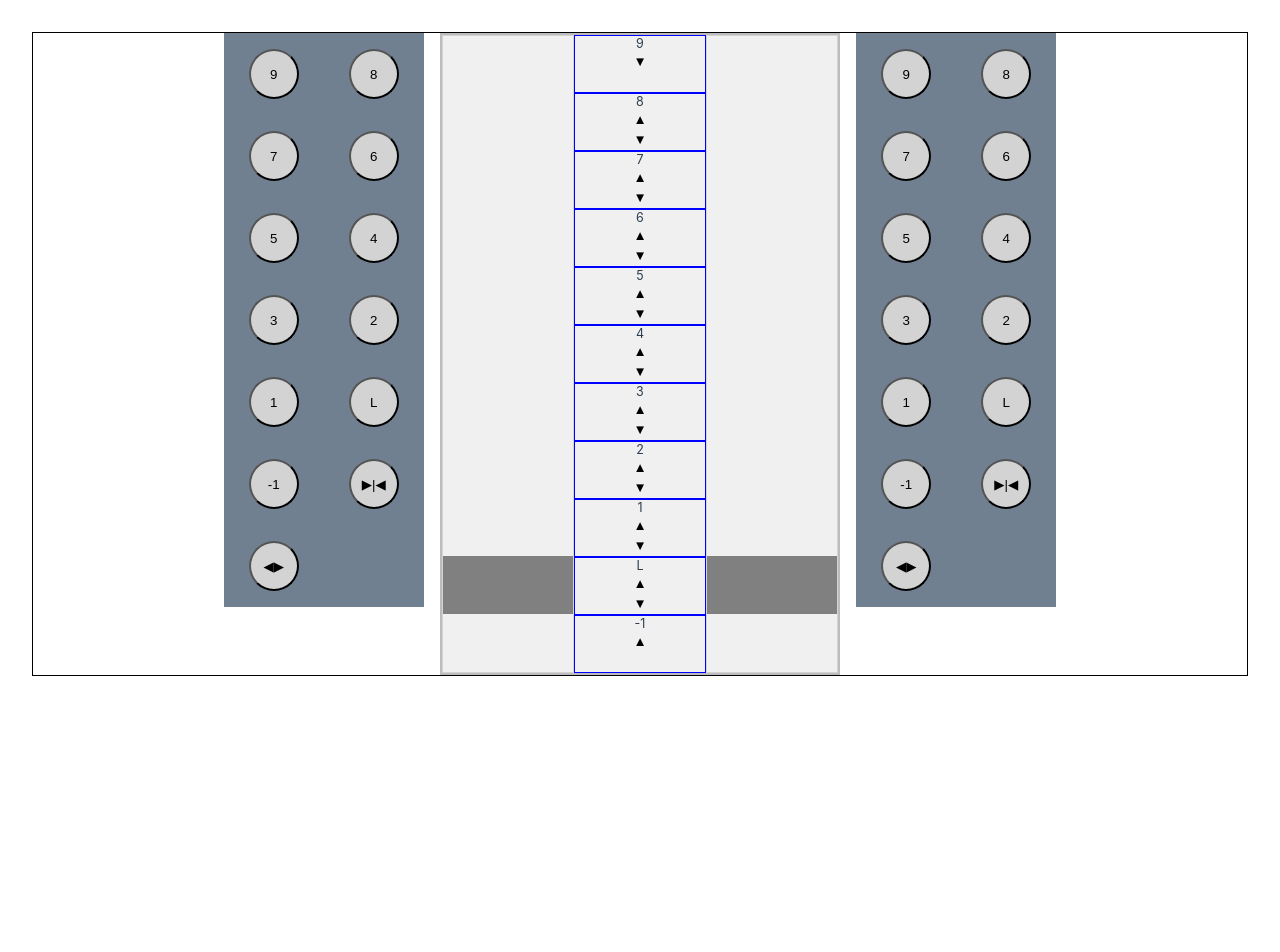
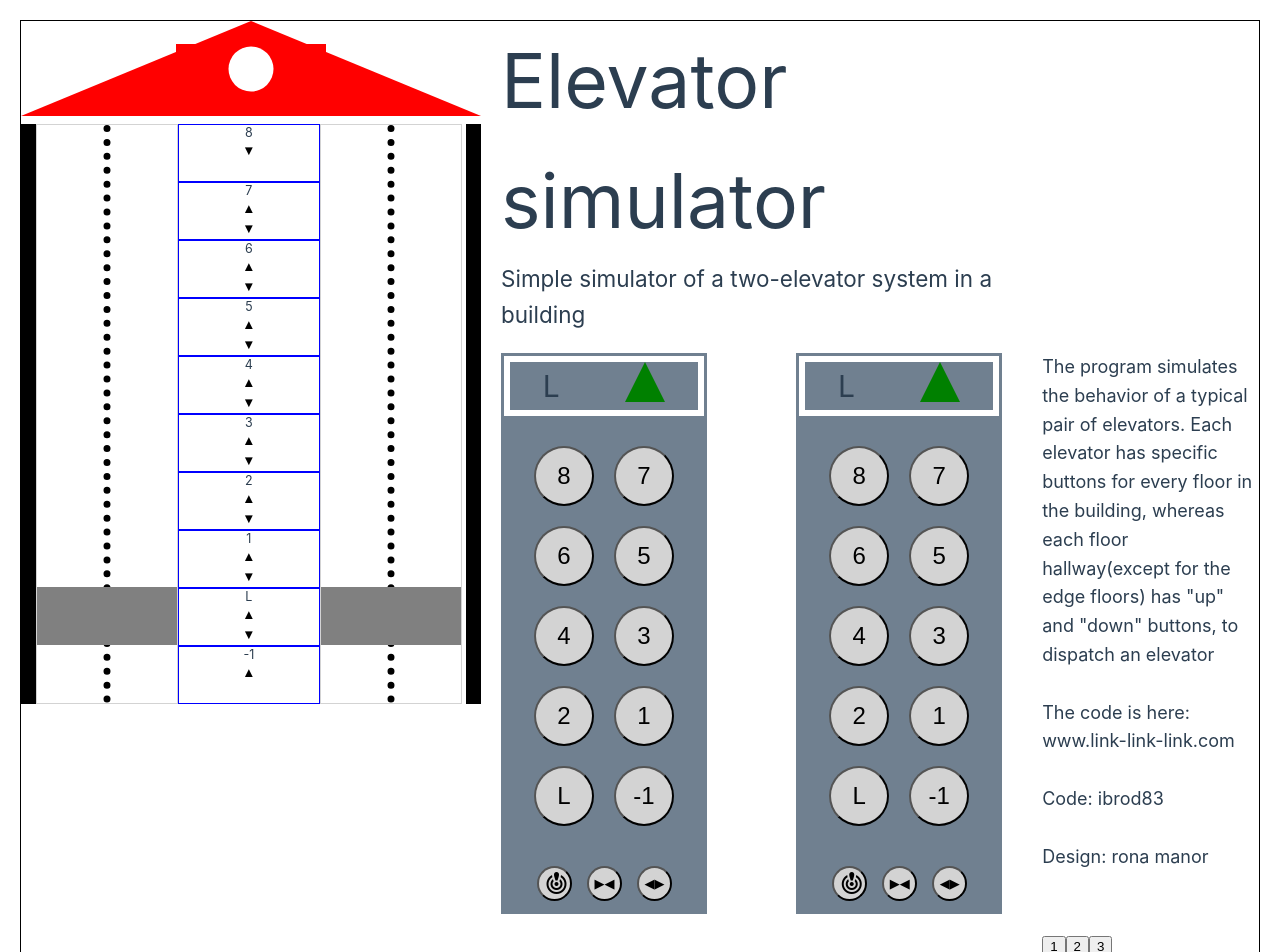
Before and after one commit to ibrod83/elevator-vue, a Vue app: page / in a window 1280 px wide. Shown: the top 952 px of the page. Before the commit the page ends 800 px from the top, so only its background shows below. Built offline with nearby package versions, Linux system fonts and the light colour scheme.

Commit message:
testing grid

```diff
--- a/index.html
+++ b/index.html
@@ -3,6 +3,8 @@
   <head>
     <meta charset="UTF-8">
     <link rel="icon" href="/favicon.ico">
+    <link href="https://fonts.googleapis.com/css2?family=Material+Symbols+Outlined" rel="stylesheet" />
+
     <meta name="viewport" content="width=device-width, initial-scale=1.0">
     <title>Vite App</title>
   </head>
--- a/src/assets/base.css
+++ b/src/assets/base.css
@@ -19,6 +19,7 @@
   --vt-c-text-light-2: rgba(60, 60, 60, 0.66);
   --vt-c-text-dark-1: var(--vt-c-white);
   --vt-c-text-dark-2: rgba(235, 235, 235, 0.64);
+  font-size: 62.5%;
 }
 
 /* semantic color variables for this project */
--- a/src/components/Elevator.scss
+++ b/src/components/Elevator.scss
@@ -1,12 +1,7 @@
-.yoyo {
-  color: red;
-}
-
-
-
 .container {
 
-  padding: 4rem 20rem;
+  // padding: 10%;
+  padding:5% 13%;
 
   @media (max-width: 1280px) {
     padding: 2rem 2rem;
@@ -16,92 +11,190 @@
     padding: 1rem 0.3rem;
   }
 
-  // @media (max-width: 1024px) {
-  //   padding: 2rem 2rem;
-  // }
 }
 
-#panels {
-  border: 1px solid black;
+.button {
+  font-size: x-large;
+  justify-self: center;
+  align-self: center;
   display: flex;
-  justify-content: center;
-  gap: 1rem;
+  text-align: center;
+  justify-content: space-around;
+  align-items: center;
+  height: 6rem;
+  width: 6rem;
+  border-radius: 100%;
+  background-color: lightgrey;
 }
 
-#indicators {
+
+
+.main {
+  border: 1px solid black;
+  grid-template-columns: repeat(10, fr);
+  // grid-template-rows: repeat(8, 8rem);
+  grid-template-rows: repeat(2, auto);
+  gap: 2rem;
+  display: grid;
+}
+
+
+
+.panels {
+  gap: 4%;
+  grid-column-start: 4;
+  grid-column-end: 5;
   display: flex;
-  /* justify-content: center; */
-  flex-direction: column;
-  align-items: center;
+  justify-content: space-between;
+
 }
 
 .building {
+  grid-column-start: 1;
+  grid-column-end: 4;
+  grid-row: 1 / -1;
+  position: relative;
 
+
+}
+
+.header {
+  h1{
+    font-size: 7.5rem;
+  }
+  grid-column-start: 4;
+  // grid-column-end: auto;
+}
+
+.description {
+  padding-left: 2rem;
+  grid-column-start: 5;
+  grid-column-end: 6;
+  // grid-row-start: 2;
+  // grid-row-end: 4;
+  font-size: large;
+}
+
+.controls {
+  padding-left: 2rem;
+  grid-column-start: 5;
+  grid-column-end: 6;
+  // grid-row: 7/-1
+}
+
+@media (max-width: 768px) {
+  .main {
+    grid-template-columns: 100%;
+    grid-template-rows: max-content;
+  }
+  .description{
+    order:5;
+  }
+  .building{
+    order:3;
+  }
+  .panels{
+    order:2
+  }
+  .controls{
+    order:4
+  }
+  .header{
+    order:1
+  }
+  .panels,
+  .description,
+  .header,
+  .building,
+  .controls {
+    grid-column: auto; // Reset grid-column
+    // grid-row: auto; // Reset grid-row
+  }
+
+
+}
+
+
+.building__body {
+  width: 46rem;
   position: relative;
-  background-color: #f0f0f0;
-  border: 2px solid #bcbcbc;
-  // align-items:;
+  border-right:1.5rem solid black;
+  border-left:1.5rem solid black;
   display: flex;
-  // flex-direction: column;
+}
+
+.building__roof {
+  margin-bottom: 0.8rem;
+  height: 9.5rem;
+  position: relative;
+}
+
+.building__roof-triangle {
+
+  width: 0rem;
+  height: 0rem;
+  border-style: solid;
+  border-width: 0 23rem 9.5rem 23rem;
+  border-color: transparent transparent red transparent;
+  transform: rotate(0deg);
+
+}
+
+.building__roof-rectangle {
+  width: 15rem;
+  height: 5rem;
+  position: absolute;
+  background-color: red;
+  top: 50%;
+  left: 50%;
+  transform: translate(-50%, -50%);
+}
+
+.building__roof-circle {
+  width: 4.5rem;
+  height: 4.5rem;
+  background: white;
+  border-radius: 50%;
+  position: absolute;
+  top: 50%;
+  left: 50%;
+  transform: translate(-50%, -50%);
+}
+
+.building__shaft {
   width: 33%;
-
-  // .building__floor {
-  // display: flex;
-  // height: 3.5rem;
-   .building__shaft{
-    border:1px solid lightgrey;
-    width: 33.33%;
+  border: 0.1rem solid lightgrey;
+  // width: 33.33%;
   display: flex;
   flex-direction: column;
   position: relative;
-    .building__shaft-elevator {
-      transition: bottom 0.2s linear; /* Smooth transition for 1 second */
-
-      position: absolute;
-      width:100%;
-      min-height: 58px;
-      display: flex;
-      height: 100%;
-      height:58px;
-      background-color: lightgray;
-      // width: 33.33%;
-      justify-content: center;
-      // border: 1px solid pink;
-
-      .elevator__door{
-        background-color: grey;
-        // border: 1px solid black;
-        // z-index: 1000;
-        position: absolute;
-        height: 100%;
-        width: 50%; /* Doors cover half the cart width each */
-      }
-
-      .elevator__door--right{
-        // background-color: aqua;
-        right: 0;
 
 }
-      .elevator__door--left{
-        // background-color: green;
-        left: 0;
-      }
-      .elevator__indicator{
-        z-index: 2000;
-      }
-    }
+.building__shaft::before {
+  content: ""; /* Required for pseudo-elements */
+  position: absolute; /* Position the pseudo-element */
+  top: 0; /* Position at the top of the div */
+  bottom: 0; /* Extend to the bottom of the div */
+  left: 50%; /* Position in the middle */
+  border-left: 0.7rem dotted black; /* Create a dotted line */
+  transform: translateX(-50%); /* Adjust to center the line */
 }
 
 
 .building__lobby {
+  width: 33%;
   display: flex;
   flex-direction: column;
-    width: 33.33%;
+  // width: 33.33%;
+
+}
+
 .building__lobby-floor {
-      // width: 33.33%;
   height: 100%;
-      min-height: 58px;
-      border: 1px solid blue;
+  min-height: 5.8rem;
+  border: 0.1rem solid blue;
+
+}
 
 .building__writing {
   text-align: center;
@@ -115,11 +208,10 @@
   text-align: center;
   justify-content: center;
   align-items: center;
-        height: 20px;
-        width: 20px;
+  height: 2rem;
+  width: 2rem;
   border-radius: 100%;
   margin: auto;
-        /* background-color: lightgrey; */
 
   border: 0px;
   background-color: transparent;
@@ -137,55 +229,108 @@
   background-color: green;
 }
 
+
+.elevator {
+  transition: bottom 0.2s linear;
+
+  position: absolute;
+  width: 100%;
+  min-height: 58px;
+  display: flex;
+  height: 100%;
+  height: 5.8rem;
+  background-color: lightgray;
+  justify-content: center;
+
+
 }
+
+.elevator__door {
+  background-color: grey;
+  position: absolute;
+  height: 100%;
+  width: 50%;
+}
+
+.elevator__door--right {
+  right: 0;
+
+}
+
+.elevator__door--left {
+  left: 0;
+}
+
+.elevator__indicator {
+  z-index: 2000;
 }
 
 
-  // }
+
+.elevator-panel {
+  height: fit-content;
+  max-width: 21rem;
+  border: 0.3rem solid slategrey;
 }
 
-.elevator {
-  max-width: 200px;
-  width: 33%;
+.elevator-panel__indicators {
+  font-size: 3rem;
+  margin: 3%;
+  background-color: slategrey;
+  display: flex;
+  justify-content: space-around;
+}
 
-  .elevator__floorButtons {
+.elevator-panel__direction-indicator{
+  width: 0;
+  height: 0;
+  border-left: 20px solid transparent;
+  border-right: 20px solid transparent;
+}
+
+.elevator-panel__direction-indicator--up {
+
+  border-bottom: 40px solid green;
+}
+
+.elevator-panel__direction-indicator--down{
+
+  border-top: 40px solid green; /* Change the color to match your needs */
+}
+
+
+
+.elevator-panel__floor-buttons {
+
   display: grid;
   grid-template-columns: repeat(2, 1fr);
   grid-gap: 2rem;
   background-color: slategrey;
-    padding: 1rem;
+  padding: 3rem;
 
   @media (max-width: 1024px) {
     grid-gap: 1rem;
   }
 }
 
-  .elevator__floorButton,
-  .elevator__action {
-    justify-self: center;
-    align-self: center;
+.elevator-panel__action-buttons {
   display: flex;
-    text-align: center;
+  background-color: slategrey;
+  padding: 1rem;
   justify-content: center;
-    align-items: center;
-    height: 50px;
-    width: 50px;
-    border-radius: 100%;
-    background-color: lightgrey;
-
-    @media (max-width: 768px) {
-      // Add your mobile-specific styles here
-      height: 35px; // Example: Adjust size for mobile
-      width: 35px; // Example: Adjust size for mobile
-      // Any other adjustments you'd like to make for mobile devices
-    }
+  gap: 1.5rem;
 }
 
-  .elevator__floorButton--selected {
+.elevator-panel__action {
+  height: 3.5rem;
+  width: 3.5rem;
+  font-size: small;
+}
+
+
+.elevator-panel__floor-button--selected {
   background-color: yellow;
 }
-}
-
 
 
 .indicator__elevatorState {
--- a/src/components/ElevatorPanel.vue
+++ b/src/components/ElevatorPanel.vue
@@ -1,9 +1,13 @@
 <script lang="ts" setup>
-import { defineProps } from 'vue'
+import { DesignatedDirectionEnum } from '@/logic';
+
+// import { defineProps } from 'vue'
 
 const props = defineProps({
     floorNumbers: Array<number>,
-    selectedFloors: Array<number>
+    selectedFloors: Array<number>,
+    currentFloor: Number,
+    designatedDirection: String
 });
 
 const emit = defineEmits<{
@@ -27,17 +31,45 @@ const onCloseDoor = () => {
 </script>
 
 <template>
-    <div class="elevator">
-        <div class="elevator__floorButtons">
-            <button @click="onChooseFloor(floor)" v-for="floor in floorNumbers" class="elevator__floorButton" :class="{
-                'elevator__floorButton--selected': selectedFloors?.includes(floor)
+    <div >
+        <div class="elevator-panel__indicators">
+            <div class="elevator-panel__floor-indicator">{{ currentFloor || "L" }}</div>
+            <!-- <div class="elevator-panel__direction-indicator"> &#9650;</div> -->
+            <div  class="elevator-panel__direction-indicator elevator-panel__direction-indicator--up"></div>
+            <!-- <div v-if="designatedDirection === DesignatedDirectionEnum.DESIGNATED_UP" class="elevator-panel__direction-indicator elevator-panel__direction-indicator--up"></div>
+            <div v-if="designatedDirection === DesignatedDirectionEnum.DESIGNATED_DOWN" class="elevator-panel__direction-indicator elevator-panel__direction-indicator--down"></div>
+            <div v-if="designatedDirection === DesignatedDirectionEnum.IDLE" class="elevator-panel__direction-indicator"></div> -->
+        </div>
+        <div class="elevator-panel__floor-buttons">
+            <button @click="onChooseFloor(floor)" v-for="floor in floorNumbers"
+                class="button elevator-panel__floor-button" :class="{
+                'elevator-panel__floor-button--selected': selectedFloors?.includes(floor)
             }">{{ floor === 0 ? 'L' : floor }}
             </button>
-            <button @click="onCloseDoor()" class="elevator__action elevator__action--closeDoor">
-                &#9654;|&#9664;
+
+        </div>
+        <div class="elevator-panel__action-buttons">
+            <button class="button elevator-panel__action">
+                <span class=" material-symbols-outlined">
+                    crisis_alert
+                </span>
             </button>
-            <button @click="onOpenDoor()" class="elevator__action elevator__action--openDoor">
-                &#9664;&#9654;
+
+            <button @click="onCloseDoor()" class="button elevator-panel__action elevator-panel__action--closeDoor">
+                <span>
+                    &#9654;
+                </span><span>
+                    &#9664;
+                </span>
+
+            </button>
+            <button @click="onOpenDoor()" class="button elevator-panel__action elevator-panel__action--openDoor">
+                <span>
+                    &#9664;
+                </span><span>
+                    &#9654;
+
+                </span>
             </button>
         </div>
     </div>
--- a/src/components/Main.vue
+++ b/src/components/Main.vue
@@ -9,7 +9,7 @@ import { onMounted, onUnmounted, computed, markRaw, reactive, type Ref, type Raw
 
 import { ref } from 'vue'
 
-const elevatorConfig: Omit<ElevatorConfig, 'id'> = { floorRange: [-1, 9], travelDelay: 500, completeDoorCycleTime: 1000, doorOpenDuration: 1500, delayBeforeDoorOpens:300,  travelSteps: 5 }
+const elevatorConfig: Omit<ElevatorConfig, 'id'> = { floorRange: [-1, 8], travelDelay: 500, completeDoorCycleTime: 1000, doorOpenDuration: 1500, delayBeforeDoorOpens: 300, travelSteps: 5 }
 
 const elevator1 = new Elevator({ ...elevatorConfig, id: 1 });
 const elevator2 = new Elevator({ ...elevatorConfig, id: 2 });
@@ -33,7 +33,7 @@ interface ElevatorState {
   selectedFloors: Array<number>
   currentFloor: number,
   stoppingAtFloor: number | null,
-  designation: DesignatedDirectionEnum,
+  designatedDirection: DesignatedDirectionEnum,
   state: StateEnum
   elevatorDoorPercentage: number
 }
@@ -44,7 +44,7 @@ const elevatorStates = reactive<ElevatorStates>({
     selectedFloors: [],
     currentFloor: 0,
     stoppingAtFloor: 0,
-    designation: DesignatedDirectionEnum.IDLE,
+    designatedDirection: DesignatedDirectionEnum.IDLE,
     state: StateEnum.DOOR_CLOSED,
     elevatorDoorPercentage: 100
   },
@@ -52,7 +52,7 @@ const elevatorStates = reactive<ElevatorStates>({
     selectedFloors: [],
     currentFloor: 0,
     stoppingAtFloor: 0,
-    designation: DesignatedDirectionEnum.IDLE,
+    designatedDirection: DesignatedDirectionEnum.IDLE,
     state: StateEnum.DOOR_CLOSED,
     elevatorDoorPercentage: 100
   }
@@ -81,7 +81,7 @@ const registerElevatorEvents = (elevator: Elevator, id: number) => {
 
   elevator.on(ElevatorEventsEnum.DESIGNATION_CHANGE, (data) => {
     console.log(`Event ${ElevatorEventsEnum.DESIGNATION_CHANGE} emitted`, data);
-    state[id] = { ...state[id], designation: data }
+    state[id] = { ...state[id], designatedDirection: data }
   });
 
   elevator.on(ElevatorEventsEnum.CURRENT_FLOOR, (data) => {
@@ -175,7 +175,7 @@ const getShaftPosition = (elevatorId: number) => {
 
 }
 
-const getShaftStyle = (elevatorId: number) => {
+const getElevatorStyle = (elevatorId: number) => {
   return {
     bottom: getShaftPosition(elevatorId),
   }
@@ -184,9 +184,9 @@ const getShaftStyle = (elevatorId: number) => {
 const getElevatorDoorStyle = (elevatorId: number) => {
   const state = elevatorStates[elevatorId]
   const absoluteDoorPercentage = state.elevatorDoorPercentage
-  const relativePercentage = absoluteDoorPercentage/2
+  const relativePercentage = absoluteDoorPercentage / 2
   const styleObj = {
-    width:`${relativePercentage}%`
+    width: `${relativePercentage}%`
   }
 
   return styleObj
@@ -197,18 +197,19 @@ const getElevatorDoorStyle = (elevatorId: number) => {
 </script>
 <template>
   <div class="container">
-    <!-- <section id="indicators">
-      <p class="indicator__elevatorState">{{ state }}</p>
-      <p class="indicator__elevatorDesignation">{{ designation }}</p>
-    </section> -->
-    <section id="panels">
-      <ElevatorPanel :floor-numbers="floorNumbers" @on-choose-floor="(floor: number) => onChooseFloor(floor, elevator1)"
-        @on-open-door="onOpenDoor(elevator1)" @on-close-door="onCloseDoor(elevator1)"
-        :selected-floors="elevatorStates[1].selectedFloors" />
-      <div class="building">
+
+    <main class="main">
+
+      <section class="building">
+        <div class="building__roof">
+          <div class="building__roof-triangle"></div>
+          <div class="building__roof-rectangle"></div>
+          <div class="building__roof-circle"></div>
+        </div>
         <!-- <div v-for="floor in floorNumbers" :key="floor" class="building__floor"> -->
+        <div class="building__body">
           <div class="building__shaft">
-          <div class="building__shaft-elevator" :style="getShaftStyle(1)">
+            <div class="elevator" :style="getElevatorStyle(1)">
               <div class="elevator__door elevator__door--left" :style="getElevatorDoorStyle(1)">
 
               </div>
@@ -216,7 +217,7 @@ const getElevatorDoorStyle = (elevatorId: number) => {
 
               </div>
               <div v-if="elevator1.designatedDirection === DesignatedDirectionEnum.DESIGNATED_UP"
-              class="elevator__indicator" >&uarr;</div>
+                class="elevator__indicator">&uarr;</div>
               <div v-if="elevator1.designatedDirection === DesignatedDirectionEnum.DESIGNATED_DOWN"
                 class="elevator__indicator">&darr;</div>
             </div>
@@ -234,28 +235,66 @@ const getElevatorDoorStyle = (elevatorId: number) => {
             </div>
           </div>
           <div class="building__shaft">
-          <div :style="getShaftStyle(2)" class="building__shaft-elevator">
+            <div class="elevator" :style="getElevatorStyle(2)">
               <div class="elevator__door elevator__door--left" :style="getElevatorDoorStyle(2)">
 
               </div>
               <div class="elevator__door elevator__door--right" :style="getElevatorDoorStyle(2)">
 
               </div>
-            <div v-if="elevator2.designatedDirection === DesignatedDirectionEnum.DESIGNATED_UP && elevator2.currentFloor"
+              <div v-if="elevator2.designatedDirection === DesignatedDirectionEnum.DESIGNATED_UP"
                 class="elevator__indicator">&uarr;</div>
-            <div
-              v-if="elevator2.designatedDirection === DesignatedDirectionEnum.DESIGNATED_DOWN && elevator2.currentFloor"
+              <div v-if="elevator2.designatedDirection === DesignatedDirectionEnum.DESIGNATED_DOWN"
                 class="elevator__indicator">&darr;</div>
             </div>
           </div>
+        </div>
+
 
         <!-- </div> -->
 
+      </section>
+
+      <header class="header">
+        <h1>Elevator simulator</h1>
+        <h2>Simple simulator of a two-elevator system in a building</h2>
+      </header>
+
+      <div class="panels">
+
+        <div class="elevator-panel">
+          <ElevatorPanel :designatedDirection="elevatorStates[1].designatedDirection"
+            :current-floor="Math.round(elevatorStates[1].currentFloor)" :floor-numbers="floorNumbers"
+            @on-choose-floor="(floor: number) => onChooseFloor(floor, elevator1)" @on-open-door="onOpenDoor(elevator1)"
+            @on-close-door="onCloseDoor(elevator1)" :selected-floors="elevatorStates[1].selectedFloors" />
         </div>
-      <ElevatorPanel :floor-numbers="floorNumbers" @on-choose-floor="(floor: number) => onChooseFloor(floor, elevator2)"
-        @on-open-door="onOpenDoor(elevator2)" @on-close-door="onCloseDoor(elevator2)"
-        :selected-floors="elevatorStates[2].selectedFloors" />
-    </section>
+        <div class="elevator-panel">
+          <ElevatorPanel :designatedDirection="elevatorStates[2].designatedDirection"
+            :current-floor="Math.round(elevatorStates[2].currentFloor)" :floor-numbers="floorNumbers"
+            @on-choose-floor="(floor: number) => onChooseFloor(floor, elevator2)" @on-open-door="onOpenDoor(elevator2)"
+            @on-close-door="onCloseDoor(elevator2)" :selected-floors="elevatorStates[2].selectedFloors" />
+        </div>
+
+      </div>
+
+      <div class="description">
+        <p>The program simulates the behavior of a typical pair of elevators. Each elevator has specific buttons for
+        every floor in the building, whereas each floor hallway(except for the edge floors) has "up" and "down"
+        buttons, to dispatch an elevator</p>
+        <br>
+        <p> The code is here: www.link-link-link.com</p>
+        <br>
+       <p> Code: ibrod83</p>
+       <br>
+       <p> Design: rona manor</p>
+
+      </div>
+      <div class="controls">
+        <button>1</button>
+        <button>2</button>
+        <button>3</button>
+      </div>
+    </main>
 
   </div>
 </template>
--- a/src/logic/Elevator/Elevator.ts
+++ b/src/logic/Elevator/Elevator.ts
@@ -89,32 +89,27 @@ export class Elevator extends EventEmitter {
 
     private async runElevatorInDirection(direction: DirectionsEnum) {
 
-        const isMovingUp = direction === DirectionsEnum.UP;
-
-        let isFloorSpecificallySelected = false
-        let isFloorOrderedForCurrentDirection = false
-        let isFloorOrderedToOppositeDirection = false
-        let isFloorOrderedUp = false
-        let isFloorOrderedDown = false
-
         while (!this.isDestroyed) {
+            const isMovingUp = direction === DirectionsEnum.UP;
             this.setState(StateEnum.MOVING)
             const nextFloor = this.currentFloor + (isMovingUp ? 1 : -1);
-            // await delay(this.travelDelay);
 
-            isFloorOrderedUp = this.floorsOrderedUp.includes(nextFloor)
-            isFloorOrderedDown = this.floorsOrderedDown.includes(nextFloor)
-            isFloorSpecificallySelected = this.selectedFloors.includes(nextFloor)
-            isFloorOrderedForCurrentDirection = direction === DirectionsEnum.UP ? isFloorOrderedUp : isFloorOrderedDown
-            isFloorOrderedToOppositeDirection = direction === DirectionsEnum.UP ? isFloorOrderedDown : isFloorOrderedUp
+            const isFloorOrderedUp = this.floorsOrderedUp.includes(nextFloor)
+            const isFloorOrderedDown = this.floorsOrderedDown.includes(nextFloor)
+            const isFloorSpecificallySelected = this.selectedFloors.includes(nextFloor)
+            const isFloorOrderedForCurrentDirection = direction === DirectionsEnum.UP ? isFloorOrderedUp : isFloorOrderedDown
+            const isFloorOrderedToOppositeDirection = direction === DirectionsEnum.UP ? isFloorOrderedDown : isFloorOrderedUp
 
             const isFloorFlagged = isFloorOrderedDown || isFloorOrderedUp || isFloorSpecificallySelected
             const hasHigher = this.hasHigher(nextFloor)
             const hasLower = this.hasLower(nextFloor)
             const hasMoreInRelevantDirection = isMovingUp ? hasHigher : hasLower
+
             const afterStop = () => this.handleAfterStopAtFloor(nextFloor, isFloorOrderedForCurrentDirection, isFloorOrderedToOppositeDirection, isFloorOrderedUp, hasHigher, hasLower);
 
-            if (!hasMoreInRelevantDirection || (isFloorFlagged && (isFloorOrderedForCurrentDirection || isFloorSpecificallySelected))) {
+            const shouldStopOnTheNextFloor = !hasMoreInRelevantDirection || (isFloorFlagged && (isFloorOrderedForCurrentDirection || isFloorSpecificallySelected))
+
+            if (shouldStopOnTheNextFloor) {
                 await this.handleMovementWithStop(direction)
                 this.currentFloor = nextFloor
                 this.emit(ElevatorEventsEnum.CURRENT_FLOOR, nextFloor);
@@ -225,7 +220,6 @@ export class Elevator extends EventEmitter {
 
     private emitStopAtFloorEvents() {
         this.emit(ElevatorEventsEnum.SELECTED_FLOORS_CHANGED, this.selectedFloors)
-        // this.emit(ElevatorEventsEnum.CURRENT_FLOOR, this.currentFloor)
         this.emit(ElevatorEventsEnum.FLOORS_ORDERED_DOWN_CHANGED, this.floorsOrderedDown)
         this.emit(ElevatorEventsEnum.FLOORS_ORDERED_UP_CHANGED, this.floorsOrderedUp)
         this.emit(ElevatorEventsEnum.STOPPING_AT_FLOOR, this.currentFloor)
```
Lines whose indentation alone changed are shown as unchanged.
